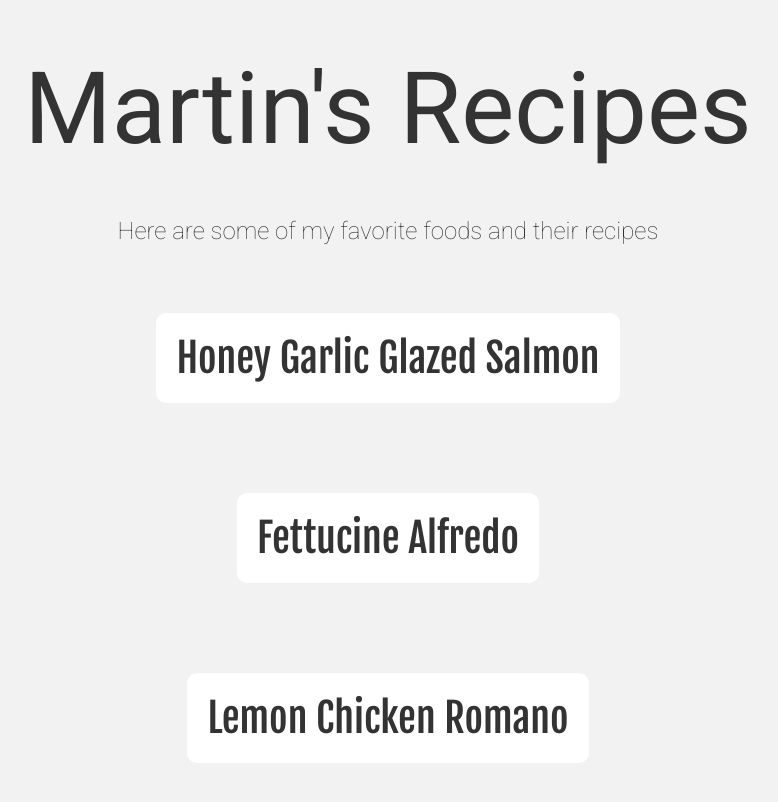
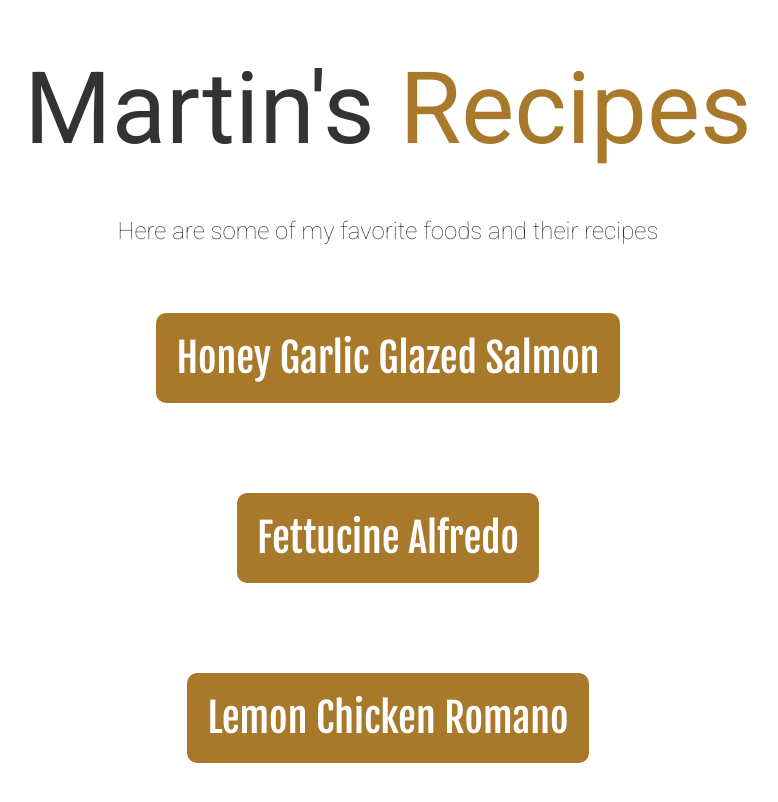
Before and after one commit to MartinEskaros/Recipes, a plain HTML site: page index.html in a window 1280 px wide. Shown: the whole page, without its empty margins (252-1030 px from the left). Drawn offline with Linux system fonts and the light colour scheme.

Commit message:
changed colors of title and buttons

```diff
--- a/styles.css
+++ b/styles.css
@@ -1,5 +1,5 @@
 body {
-    background-color: #f2f2f2;
+    background-color: #ffffff;
   }
 
   .title {
@@ -7,6 +7,10 @@ body {
     text-align: center;
     margin-top: 50px;
     margin-bottom: 30px;
+  }
+
+  .bigger{
+    color: rgb(169, 121, 43);
   }
 
   h1 {
@@ -31,18 +35,18 @@ body {
 
   a.recipe {
     text-decoration: none;
-    color: #333;
+    color: #fff;
     display:inline-block;
     margin: 20px;
     padding: 20px;
-    background-color: #fff;
+    background-color: rgb(169, 121, 43);
     border-radius: 10px;
     transition: all 0.3s ease-in-out;
   }
 
   a.recipe:hover {
-    background-color: #dad8d8d1;
-    color: #000;
+    background-color: rgb(235, 232, 232);
+    color: rgb(169, 121, 43);
   }
 
   @media (max-width: 768px) {
```
